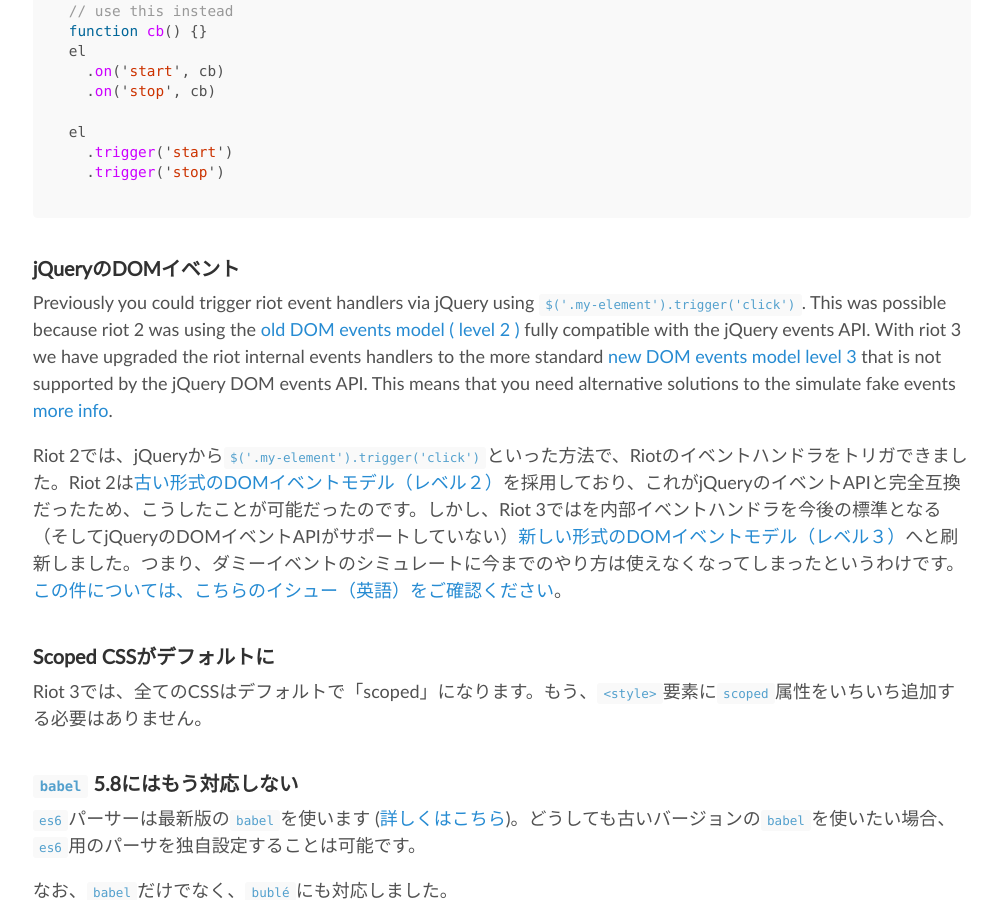
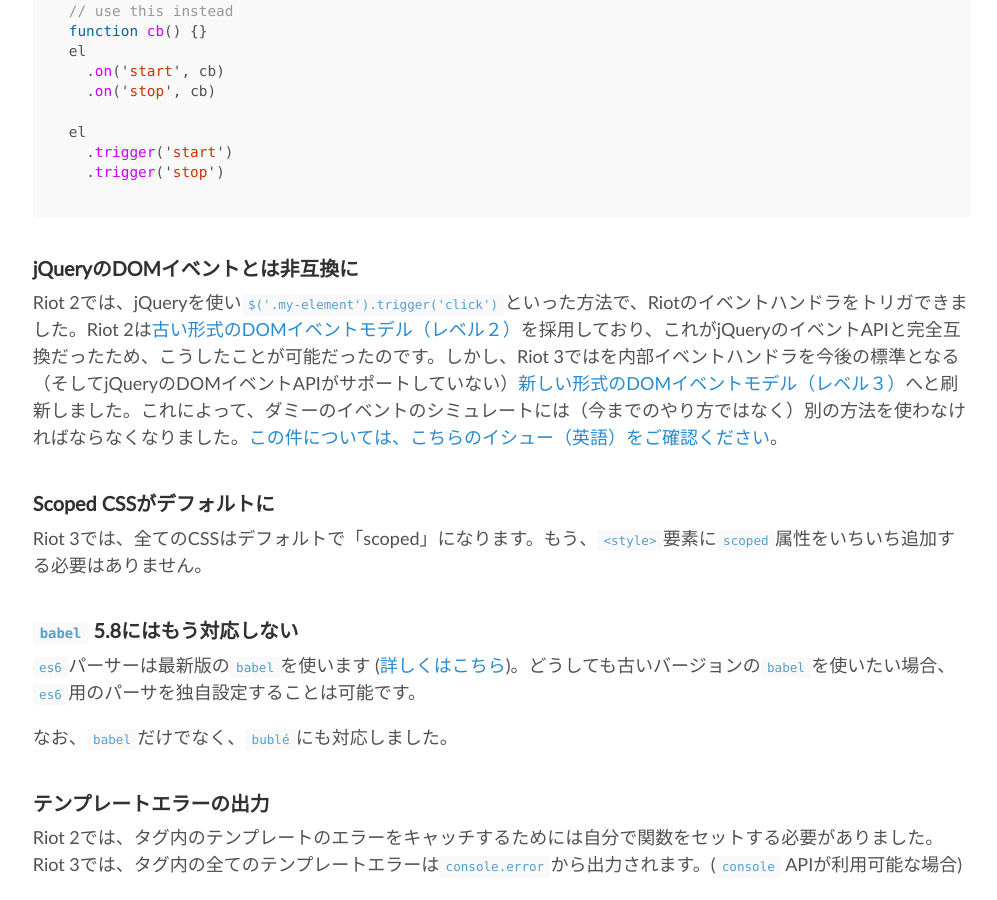
Before and after one commit to riot/riot.github.io, a Jekyll site: the page built from ja/guide/migration-from-riot2.md, in a window 1280 px wide and 900 px high, scrolled down 2941 px. Shown: the whole window, without its empty margins (138-1135 px from the left). Built offline with Jekyll 4.4.1, drawn with Linux system fonts in a browser that asks for light colours; nearby versions of some CDN libraries.

Commit message:
Update migration-from-riot2.md

````diff
--- a/ja/guide/migration-from-riot2.md
+++ b/ja/guide/migration-from-riot2.md
@@ -113,11 +113,9 @@
   .trigger('stop')
 ```
 
-### jQueryのDOMイベント
+### jQueryのDOMイベントとは非互換に
 
-Previously you could trigger riot event handlers via jQuery using `$('.my-element').trigger('click')`. This was possible because riot 2 was using the [old DOM events model ( level 2 )](https://www.w3.org/TR/DOM-Level-2-Events/) fully compatible with the jQuery events API. With riot 3 we have upgraded the riot internal events handlers to the more standard [new DOM events model level 3](https://www.w3.org/TR/DOM-Level-3-Events/) that is not supported by the jQuery DOM events API. This means that you need alternative solutions to the simulate fake events [more info](https://github.com/riot/riot/issues/2150#issuecomment-271334951).
-
-Riot 2では、jQueryから`$('.my-element').trigger('click')`といった方法で、Riotのイベントハンドラをトリガできました。Riot 2は[古い形式のDOMイベントモデル（レベル２）](https://www.w3.org/TR/DOM-Level-2-Events/)を採用しており、これがjQueryのイベントAPIと完全互換だったため、こうしたことが可能だったのです。しかし、Riot 3ではを内部イベントハンドラを今後の標準となる（そしてjQueryのDOMイベントAPIがサポートしていない）[新しい形式のDOMイベントモデル（レベル３）](https://www.w3.org/TR/DOM-Level-3-Events/)へと刷新しました。つまり、ダミーイベントのシミュレートに今までのやり方は使えなくなってしまったというわけです。[この件については、こちらのイシュー（英語）をご確認ください](https://github.com/riot/riot/issues/2150#issuecomment-271334951)。
+Riot 2では、jQueryを使い`$('.my-element').trigger('click')`といった方法で、Riotのイベントハンドラをトリガできました。Riot 2は[古い形式のDOMイベントモデル（レベル２）](https://www.w3.org/TR/DOM-Level-2-Events/)を採用しており、これがjQueryのイベントAPIと完全互換だったため、こうしたことが可能だったのです。しかし、Riot 3ではを内部イベントハンドラを今後の標準となる（そしてjQueryのDOMイベントAPIがサポートしていない）[新しい形式のDOMイベントモデル（レベル３）](https://www.w3.org/TR/DOM-Level-3-Events/)へと刷新しました。これによって、ダミーのイベントのシミュレートには（今までのやり方ではなく）別の方法を使わなければならなくなりました。[この件については、こちらのイシュー（英語）をご確認ください](https://github.com/riot/riot/issues/2150#issuecomment-271334951)。
 
 ### Scoped CSSがデフォルトに
 
````
